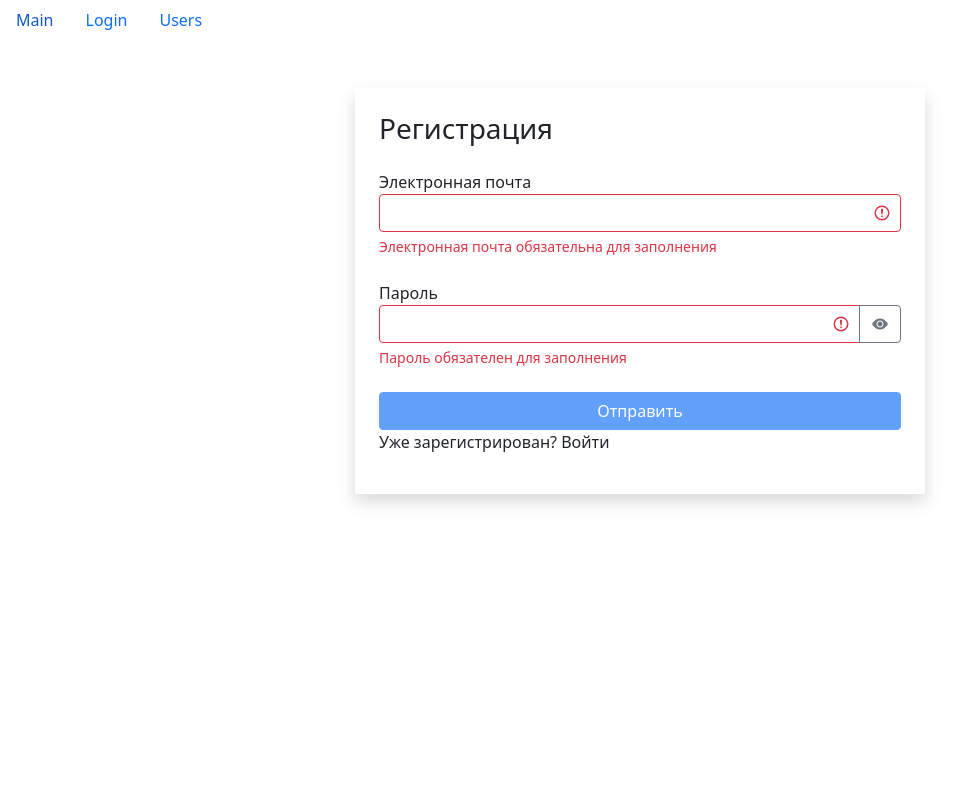
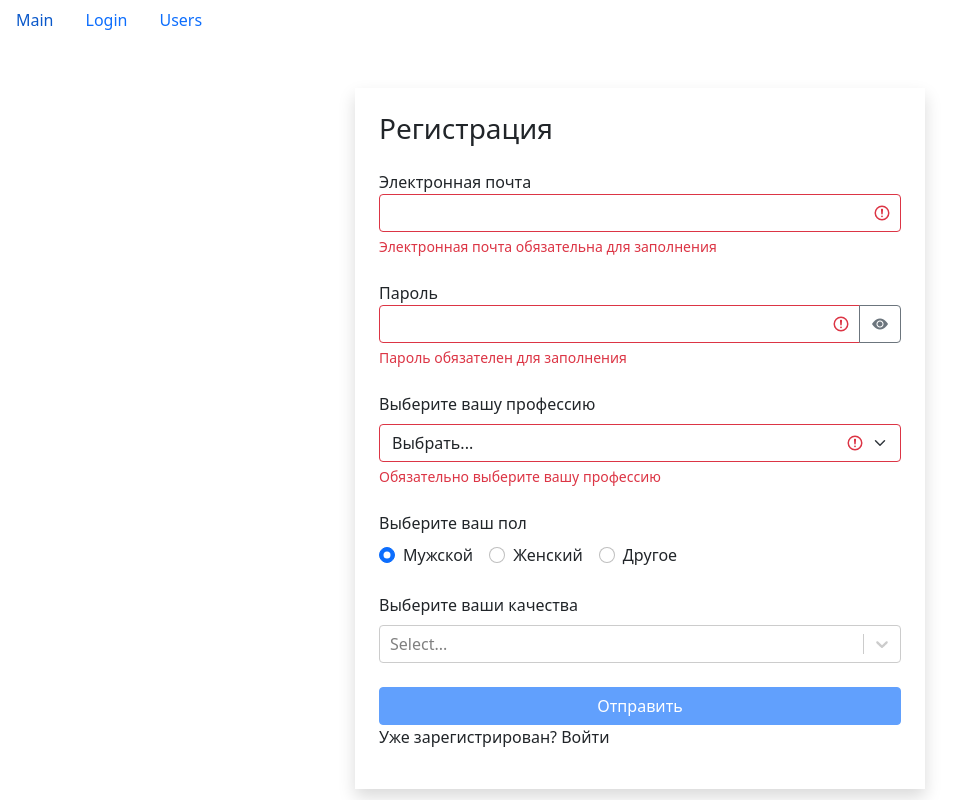
Before and after one commit to E1ectRoman/kursovaya, a React (Create React App) app: page /login in a window 1280 px wide. Both pictures are taken after a click on the button "Зарегистрироваться". Shown: the whole page, without its empty margins (0-975 px from the left). Built offline with nearby package versions, Linux system fonts and the light colour scheme.

Commit message:
11урок посмотрел 5 видео

```diff
--- a/package.json
+++ b/package.json
@@ -15,6 +15,7 @@
         "react-dom": "^17.0.2",
         "react-router-dom": "^6.4.2",
         "react-scripts": "4.0.3",
+        "react-select": "^5.6.0",
         "web-vitals": "^1.0.1"
     },
     "scripts": {
--- /dev/null
+++ b/src/app/api/fake.api/qualities.api.js
@@ -0,0 +1,42 @@
+const qualities = {
+    tedious: {
+        _id: "67rdca3eeb7f6fgeed471198",
+        name: "Нудила",
+        color: "primary"
+    },
+    strange: {
+        _id: "67rdca3eeb7f6fgeed471100",
+        name: "Странный",
+        color: "secondary"
+    },
+    buller: {
+        _id: "67rdca3eeb7f6fgeed4711012",
+        name: "Троль",
+        color: "success"
+    },
+    alcoholic: {
+        _id: "67rdca3eeb7f6fgeed471101",
+        name: "Алкоголик",
+        color: "danger"
+    },
+    handsome: {
+        _id: "67rdca3eeb7f6fgeed471102",
+        name: "Красавчик",
+        color: "info"
+    },
+    uncertain: {
+        _id: "67rdca3eeb7f6fgeed471103",
+        name: "Неуверенный",
+        color: "dark"
+    }
+};
+const fetchAll = () =>
+    new Promise((resolve) => {
+        window.setTimeout(function () {
+            resolve(qualities);
+        }, 2000);
+    });
+
+export default {
+    fetchAll
+};
--- a/src/app/api/index.js
+++ b/src/app/api/index.js
@@ -1,8 +1,10 @@
 import users from "./fake.api/user.api";
 import professions from "./fake.api/professions.api";
+import qualities from "./fake.api/qualities.api"
 
 const API = {
-    users,
-    professions
+  users,
+  professions,
+  qualities
 };
 export default API;
--- /dev/null
+++ b/src/app/components/common/form/multiSelectField.jsx
@@ -0,0 +1,38 @@
+import React from 'react';
+import Select from "react-select";
+import PropTypes from "prop-types";
+
+const MultiSelectField = ({options, onChange, name, label}) => {
+  const optionsArray = !Array.isArray(options) && typeof (options) === 'object' ?
+    Object.keys(options).map(optionName => ({
+      label: options[optionName].name,
+      value: options[optionName]._id
+    })) : options
+
+  const handleChange = (value) => {
+    onChange({name: name, value})
+  }
+  return (
+    <div className='mb-4'>
+      <label className='form-label'>
+        {label}
+      </label>
+      <Select isMulti
+              closeMenuOnSelect={false}
+              options={optionsArray}
+              className="basic-multi-select"
+              classNamePrefix="select"
+              onChange={handleChange}
+              name={name}
+      />
+    </div>
+  );
+};
+MultiSelectField.propTypes = {
+  options: PropTypes.oneOfType([PropTypes.object, PropTypes.array]),
+  onChange: PropTypes.func,
+  name: PropTypes.string,
+  label: PropTypes.string,
+}
+
+export default MultiSelectField;
--- /dev/null
+++ b/src/app/components/common/form/radioField.jsx
@@ -0,0 +1,47 @@
+import React from 'react';
+import PropTypes from "prop-types";
+
+const RadioField = ({options, name, onChange, value, label}) => {
+  const handleChange = ({target}) => {
+    onChange({name: target.name, value: target.value})
+  }
+  return (
+    <div className='mb-4'>
+      <div>
+        <label className="form-label">
+          {label}
+        </label>
+      </div>
+      {options.map((option) => (
+        <div key={option.name + '_' + option.value} className="form-check form-check-inline">
+          <input className="form-check-input"
+                 type="radio"
+                 name={name}
+                 id={option.name + '_' + option.value}
+                 checked={option.value === value}
+                 onChange={handleChange}
+                 value={option.value}
+                 style={{cursor: 'pointer'}}
+          />
+          <label
+            className="form-check-label"
+            htmlFor={option.name + '_' + option.value}
+          >
+            {option.name}
+          </label>
+        </div>
+      ))}
+
+    </div>
+  );
+};
+
+RadioField.propTypes = {
+  options: PropTypes.array,
+  name: PropTypes.string,
+  onChange: PropTypes.func,
+  value: PropTypes.string,
+  label: PropTypes.string,
+}
+
+export default RadioField;
--- /dev/null
+++ b/src/app/components/common/form/selectField.jsx
@@ -0,0 +1,58 @@
+import React from 'react';
+import PropTypes from "prop-types";
+
+
+const SelectField = ({label, value, onChange, defaultOption, options, error}) => {
+
+  const handleChange = ({target}) => {
+    onChange({name: target.name, value: target.value})
+
+  }
+  const getInputClasses = () => {
+    return 'form-select' + (error ? ' is-invalid' : '')
+  }
+
+  const optionsArray = !Array.isArray(options) && typeof (options) === 'object' ?
+    Object.keys(options).map(optionName => ({name: optionName, value: options[optionName]._id})) : options
+
+  return (
+    <div className="mb-4">
+      <label htmlFor="validationCustom04" className="form-label">
+        {label}
+      </label>
+      <select className={getInputClasses()}
+              id="validationCustom04"
+              value={value}
+              onChange={handleChange}
+              name='profession'
+      >
+
+        <option disabled value="">
+          {defaultOption}
+        </option>
+        {
+          optionsArray && optionsArray.map(option => <option
+            value={option.value}
+            key={option.value}
+          >
+            {option.name}
+          </option>)
+        }
+      </select>
+      {error && <div className="invalid-feedback">
+        {error}
+      </div>}
+    </div>
+  );
+};
+
+SelectField.propTypes = {
+  defaultOption: PropTypes.string,
+  label: PropTypes.string,
+  value: PropTypes.string,
+  onChange: PropTypes.func,
+  error: PropTypes.string,
+  options: PropTypes.oneOfType([PropTypes.object, PropTypes.array])
+}
+
+export default SelectField;
--- a/src/app/components/common/form/textField.jsx
+++ b/src/app/components/common/form/textField.jsx
@@ -3,6 +3,9 @@ import PropTypes from "prop-types";
 
 const TextField = ({label, type, name, value, onChange, error}) => {
   const [showPassword, setShowPassword] = useState(false);
+  const handleChange = ({target}) => {
+    onChange({name: target.name, value: target.value})
+  }
 
   const getInputClasses = () => {
     return 'form-control' + (error ? ' is-invalid' : '')
@@ -19,7 +22,7 @@ const TextField = ({label, type, name, value, onChange, error}) => {
                id={name}
                name={name}
                value={value}
-               onChange={onChange}
+               onChange={handleChange}
                className={getInputClasses()}
         />
         {type === 'password' && (
--- a/src/app/components/ui/registerForm.jsx
+++ b/src/app/components/ui/registerForm.jsx
@@ -1,12 +1,30 @@
 import React, {useEffect, useState} from 'react';
 import {validator} from "../../utils/validator";
 import TextField from "../common/form/textField";
+import api from "../../api";
+import SelectField from "../common/form/selectField";
+import RadioField from "../common/form/radioField";
+import MultiSelectField from "../common/form/multiSelectField";
 
 const RegisterForm = () => {
-  const [data, setData] = useState({email: '', password: ''});
+  const [data, setData] = useState({
+    email: '',
+    password: '',
+    profession: '',
+    sex: 'мужской',
+    qualities: [],
+  });
   const [errors, setErrors] = useState({});
+  const [professions, setProfession] = useState();
+  const [qualities, setQualities] = useState({});
 
-  const handleChange = ({target}) => {
+
+  useEffect(() => {
+    api.professions.fetchAll().then((data) => setProfession(data));
+    api.qualities.fetchAll().then((data) => setQualities(data));
+  }, []);
+
+  const handleChange = (target) => {
     setData(prevState => ({
       ...prevState,
       [target.name]: target.value
@@ -35,6 +53,10 @@ const RegisterForm = () => {
         {message: 'Пароль должен состоять минимум из 8 символов', value: 8},
 
     },
+    profession: {
+      isRequired:
+        {message: 'Обязательно выберите вашу профессию'},
+    }
   }
   const validate = () => {
     const errors = validator(data, validatorConfig)
@@ -65,7 +87,36 @@ const RegisterForm = () => {
                  onChange={handleChange}
                  error={errors.password}
       />
-      <button className='btn btn-primary w-100 mx-auto' disabled={!isValid}>Отправить</button>
+      <SelectField
+        defaultOption='Выбрать...'
+        options={professions}
+        onChange={handleChange}
+        value={data.profession}
+        error={errors.profession}
+        label='Выберите вашу профессию'
+      />
+      <RadioField
+        options={[
+          {name: 'Мужской', value: 'мужской'},
+          {name: 'Женский', value: 'женский'},
+          {name: 'Другое', value: 'другое'},
+        ]}
+        value={data.sex}
+        name='sex'
+        onChange={handleChange}
+        label='Выберите ваш пол'
+      />
+      <MultiSelectField
+        options={qualities}
+        onChange={handleChange}
+        name='qualities'
+        label='Выберите ваши качества'
+      />
+      <button className='btn btn-primary w-100 mx-auto'
+              disabled={!isValid}
+      >
+        Отправить
+      </button>
     </form>
   );
 };
```
Also changed, not shown: 1 other file (tests, documents, lock files or other folders).
